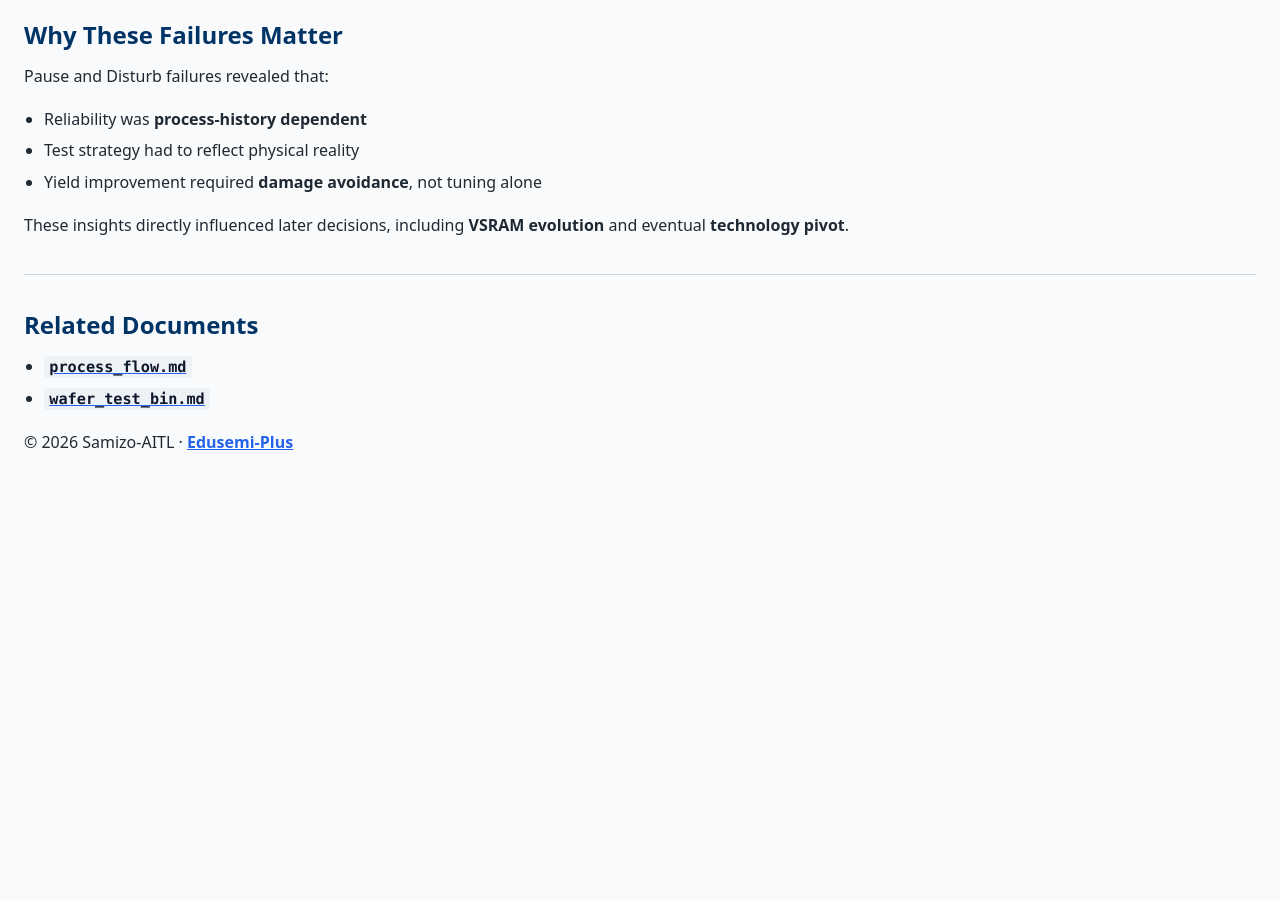
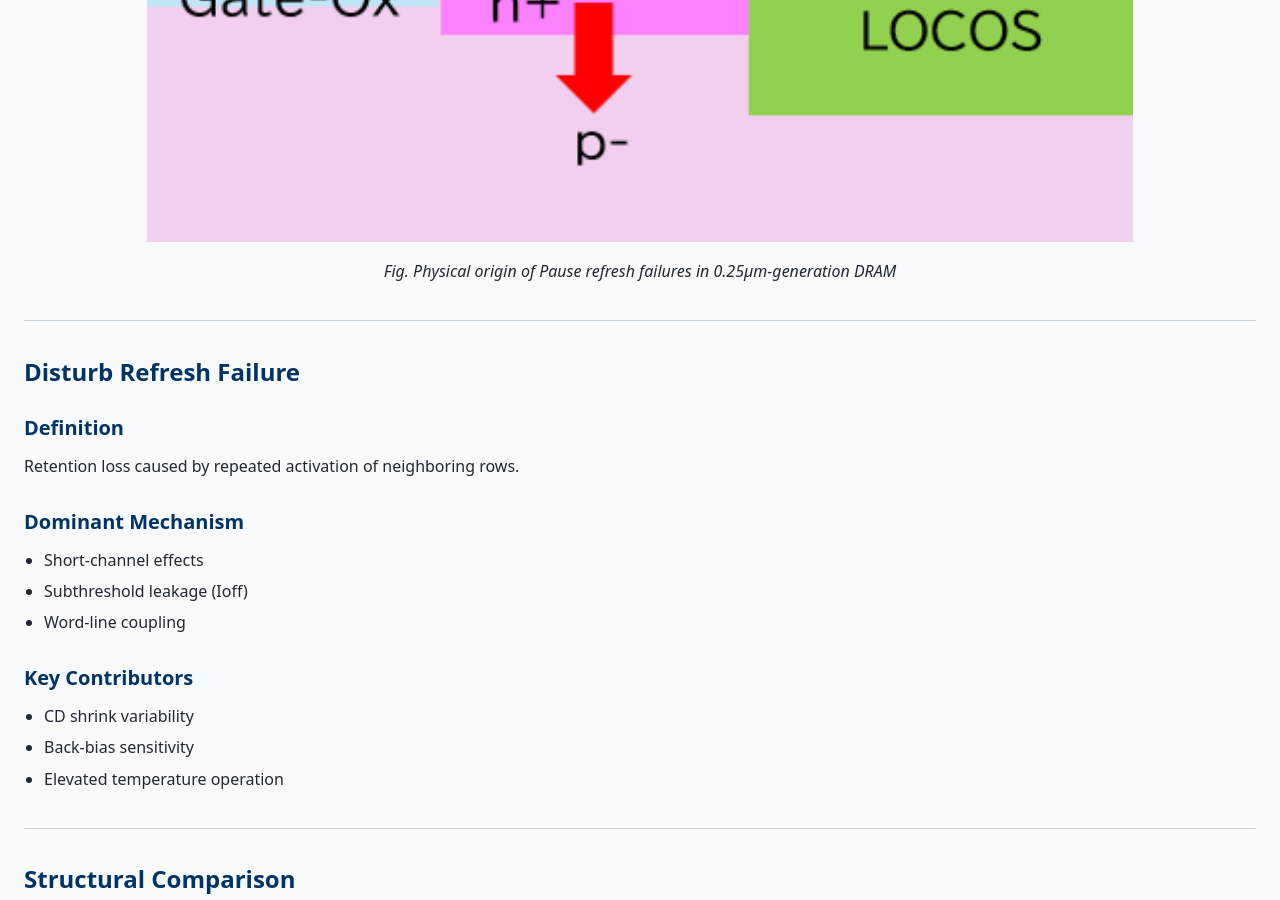
Before and after one commit to Samizo-AITL/Edusemi-Plus, a Jekyll site: the page built from archive/legacy/dram_025um/pause_disturb.md, in a window 1280 px wide and 900 px high, scrolled down 1612 px. Built offline with Jekyll 4.4.1, drawn with Linux system fonts in a browser that asks for light colours; before the commit the page ends 2084 px from its top, so only the background shows below that; some of the changed text lies outside the part shown.

Commit message:
Update pause_disturb.md

```diff
--- a/archive/legacy/dram_025um/pause_disturb.md
+++ b/archive/legacy/dram_025um/pause_disturb.md
@@ -28,6 +28,21 @@ Loss of stored charge when refresh is suspended.
 
 > Capacitor capacitance was generally sufficient;
 > **leakage, not Ccell, dominated retention loss.**
+
+---
+
+## Device Structure Reference
+
+<p align="center">
+  <img src="{{ '/archive/legacy/figs/pause_lakage.png' | relative_url }}" width="80%">
+</p>
+
+<p align="center">
+  <em>
+    Fig. Physical origin of Pause refresh failures
+    in 0.25µm-generation DRAM
+  </em>
+</p>
 
 ---
 
```
